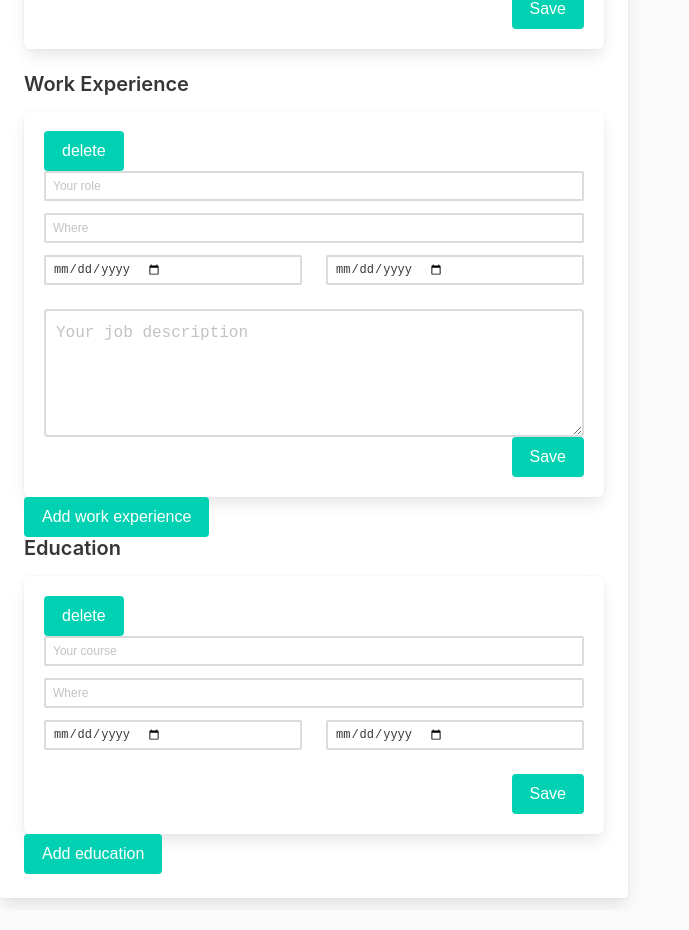
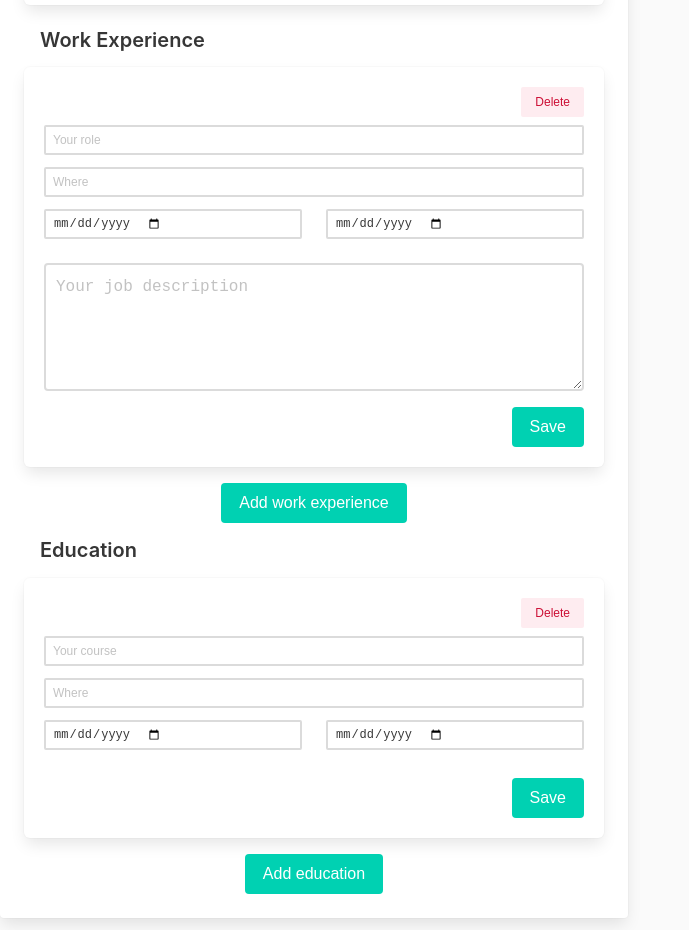
Before and after one commit to ir3ne/React-cv-project, a React (Create React App) app: page / in a window 1280 px wide. Shown: the part 712-1642 px from the top of the page, without its empty margins (0-689 px from the left). Built offline with nearby package versions, Linux system fonts and the light colour scheme.

Commit message:
some style

```diff
--- a/src/App.js
+++ b/src/App.js
@@ -49,7 +49,7 @@ class App extends Component {
     this.handleChangePersonalInformation = this.handleChangePersonalInformation.bind(this);
     this.handleChangeWorkInformation = this.handleChangeWorkInformation.bind(this);
     this.handleChangeEducationInformation = this.handleChangeEducationInformation.bind(this);
-    this.isEmptyExceptBoolean = this.isEmptyExceptBoolean.bind(this);
+    this.isNotEdited = this.isNotEdited.bind(this);
     this.handleSubmitPersonal = this.handleSubmitPersonal.bind(this);
     this.handleSubmitWork = this.handleSubmitWork.bind(this);
     this.handleSubmitEducation = this.handleSubmitEducation.bind(this);
@@ -59,20 +59,23 @@ class App extends Component {
     this.handleDeleteEducation = this.handleDeleteEducation.bind(this);
   }
 
-  isEmptyExceptBoolean(object) {
-    for (const key in object) {
-      if(typeof(object[key]) !== 'boolean') {
-        console.log('j', object[key]);
-        // if(object[key] === undefined || object[key].length === 0) {
-        //   return true
-        // }
-        // return false;
-      }
-    }
+  isNotEdited(object) {
+    // for (const key in object) {
+    //   if (typeof(object[key]) !== 'boolean') {
+    //     console.log('TEST');
+    //     if (object[key] === undefined) {
+    //       return true;
+    //     } else {
+    //       return false;
+    //     }
+    //   }
+    // }
   }
 
+
   handleChangePersonalInformation(e) {
-    this.isEmptyExceptBoolean(this.state.personalInformation);
+    console.log(e.target.value);
+
     const personalInformation = this.state.personalInformation;
     const editPersonal =  personalInformation;
     const name = e.target.name;
@@ -81,7 +84,7 @@ class App extends Component {
     this.setState({
       personalInformation: editPersonal
     });
-
+    this.isNotEdited(e.target.value);
     return this.state.personalInformation;
   }
 
@@ -194,7 +197,7 @@ class App extends Component {
   }
 
   render() {
-    console.log(this.isEmptyExceptBoolean(this.state.personalInformation));
+    console.log(this.state);
     const { isEditable } = this.state.personalInformation;
     return (
     <div className="container is-fullhd">
@@ -209,17 +212,17 @@ class App extends Component {
                   isEditable={isEditable}
                   handleChange={this.handleChangePersonalInformation}
                   handleSubmitPersonal={this.handleSubmitPersonal}  />
-                <h4>Work Experience</h4>
+                <h4 className="pl-4">Work Experience</h4>
                 <WorkExperienceForm
                   workList={this.state.workexperienceInformation}
                   handleChange={this.handleChangeWorkInformation}
                   handleClick={this.handleSubmitWork}
                   handleDeleteWork={this.handleDeleteWork}
                   handleSubmitWork={this.handleSubmitWork} />
-                <div className="tt-mt-2">
-                  <Button type="button" handleClick={this.addWorkExperience} text='Add work experience' />
+                <div className="has-text-centered mt-4">
+                  <Button type="button" className="button is-primary" handleClick={this.addWorkExperience} text='Add work experience' />
                 </div>
-                <h4>Education</h4>
+                <h4 className="pl-4 mt-4">Education</h4>
                 <EducationExperienceForm
                   educationList={this.state.educationInformation}
                   handleChange={this.handleChangeEducationInformation}
@@ -227,8 +230,8 @@ class App extends Component {
                   handleDeleteEducation={this.handleDeleteEducation}
                   handleSubmitEducation={this.handleSubmitEducation}
                   />
-                <div className="tt-mt-2">
-                  <Button type="button" handleClick={this.addEducation} text='Add education' />
+                <div className="has-text-centered mt-4">
+                  <Button type="button" className="button is-primary" handleClick={this.addEducation} text='Add education' />
                 </div>
               </div>
             </div>
@@ -239,7 +242,7 @@ class App extends Component {
           <div className="card">
             <div className="card-content">
               <div className="content">
-                {this.isEmptyExceptBoolean(this.state.personalInformation) || this.isEmptyExceptBoolean(this.state.workexperienceInformation) ?
+                {this.isNotEdited(this.state.personalInformation) ?
                   <div>
                     <div className="is-size-3 has-text-centered">Let's create your CV</div>
                     <div className="is-size-2 has-text-centered">💪</div>
--- a/src/components/Button.js
+++ b/src/components/Button.js
@@ -1,7 +1,7 @@
 import React from 'react';
 
 const Button = (props) => {
-  return <button className="button is-primary" type={props.type} onClick={props.handleClick}>{props.text}</button>
+  return <button className={props.className} type={props.type} onClick={props.handleClick}>{props.text}</button>
 }
 
 export default Button;
--- a/src/components/InputFile.js
+++ b/src/components/InputFile.js
@@ -2,7 +2,7 @@ import React from 'react';
 
 const InputFile = (props) => {
   return (
-    <div className="file is-boxed">
+    <div className="file">
       <label className="file-label">
         <input
           className="file-input"
--- a/src/components/form/EducationExperienceForm.js
+++ b/src/components/form/EducationExperienceForm.js
@@ -5,7 +5,7 @@ import Button from '../Button';
 const educationExperienceFields = {
   education: {
     course: {
-      name: 'role',
+      name: 'course',
       type: 'text',
       placeholder: 'Your course'
     },
@@ -25,10 +25,6 @@ const educationExperienceFields = {
   },
 }
 class EducationExperienceForm extends Component {
-  constructor(props) {
-    super(props);
-  }
-
   render() {
   const { education } = educationExperienceFields;
   return (
@@ -36,8 +32,8 @@ class EducationExperienceForm extends Component {
       {this.props.educationList.map(ed => {
         return (
           <form id={ed.id} key={ed.id} onSubmit={this.props.handleSubmitEducation} className="box">
-          <div>
-            <Button handleClick={this.props.handleDeleteEducation} type="button" text="delete" />
+          <div className="has-text-right">
+            <Button className="button is-danger is-light is-small mb-2" handleClick={this.props.handleDeleteEducation} type="button" text="Delete" />
           </div>
           <Input
             type={education.course.type}
@@ -69,8 +65,8 @@ class EducationExperienceForm extends Component {
                 isEditable={ed.isEditable} />
               </div>
             </div>
-          <div className="has-text-right">
-            <Button type="submit" text={ed.isEditable ? 'Save' : 'Edit'} />
+          <div className="has-text-right mt-4">
+            <Button type="submit" className="button is-primary" text={ed.isEditable ? 'Save' : 'Edit'} />
           </div>
         </form>
         );
--- a/src/components/form/PersonalInformationForm.js
+++ b/src/components/form/PersonalInformationForm.js
@@ -99,7 +99,7 @@ const PersonalInformationForm = (props) => {
           isEditable={props.isEditable} />
         </div>
       <div className="has-text-right">
-        <Button type="submit" text={props.isEditable ? 'Save' : 'Edit'} />
+        <Button type="submit" className="button is-primary" text={props.isEditable ? 'Save' : 'Edit'} />
       </div>
     </form>
   );
--- a/src/components/form/WorkExperienceForm.js
+++ b/src/components/form/WorkExperienceForm.js
@@ -30,10 +30,6 @@ const workExperienceFields = {
   },
 }
 class WorkExperienceItem extends Component {
-  constructor(props) {
-    super(props);
-  }
-
   render() {
   const { experience } = workExperienceFields;
   return (
@@ -41,8 +37,8 @@ class WorkExperienceItem extends Component {
       {this.props.workList.map(work => {
         return (
           <form id={work.id} key={work.id} onSubmit={this.props.handleSubmitWork} className="box">
-          <div>
-            <Button handleClick={this.props.handleDeleteWork} type="button" text="delete" />
+          <div className="has-text-right">
+            <Button className="button is-danger is-light is-small mb-2" handleClick={this.props.handleDeleteWork} type="button" text="Delete" />
           </div>
           <Input
             type={experience.role.type}
@@ -79,8 +75,8 @@ class WorkExperienceItem extends Component {
             placeholder={experience.description.placeholder}
             handleChange={this.props.handleChange}
             isEditable={work.isEditable} />
-          <div className="has-text-right">
-            <Button type="submit" text={work.isEditable ? 'Save' : 'Edit'} />
+          <div className="has-text-right mt-4">
+            <Button type="submit" className="button is-primary" text={work.isEditable ? 'Save' : 'Edit'} />
           </div>
         </form>
         );
--- a/src/components/preview/PersonlalInformationPreview.js
+++ b/src/components/preview/PersonlalInformationPreview.js
@@ -1,7 +1,7 @@
 import React from 'react';
 
 const PersonalInformationPreview = (props) => {
-  const { isEditable, firstName, lastName, address, country, email, phone, biography, photo } = props.personalCompiled;
+  const { firstName, lastName, address, country, email, phone, biography, photo } = props.personalCompiled;
   return (
     <div className="columns">
       <div className="column">
```
